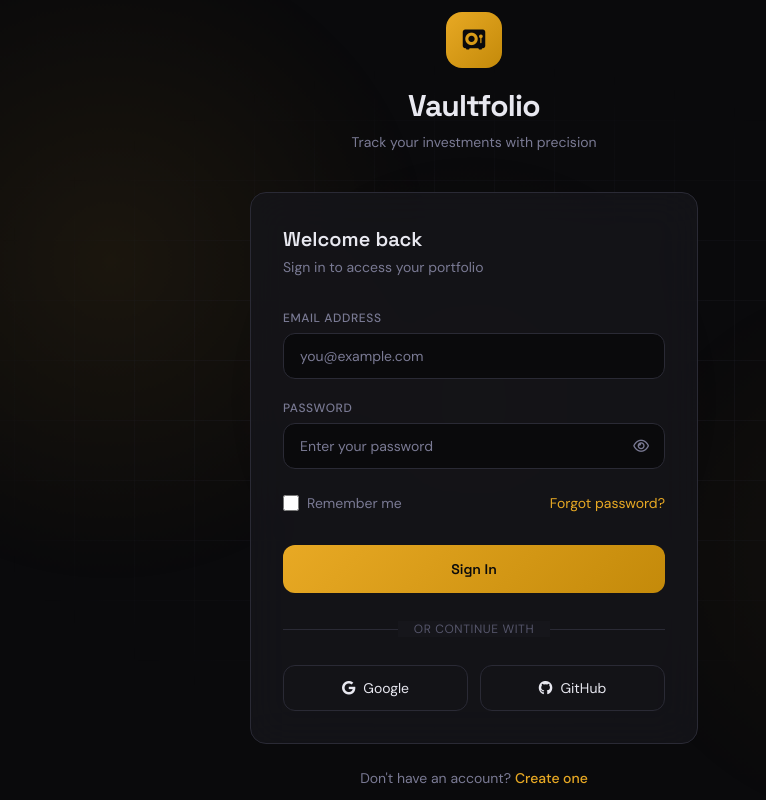
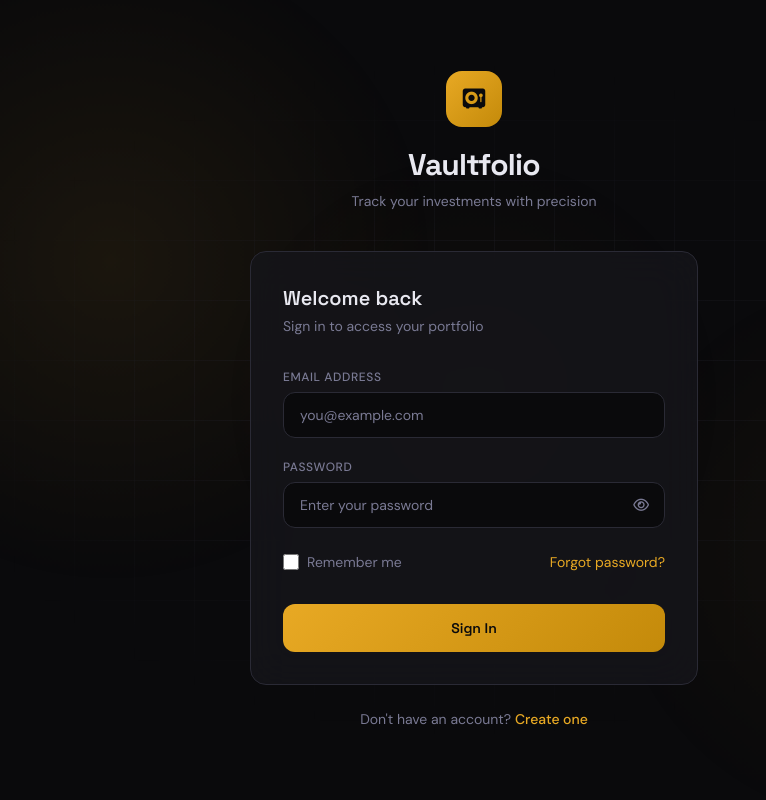
Before and after one commit to Yadav-Shivakant-Anilkumar/portfolio_tracker, a Flask app: page /login in a window 1280 px wide. Shown: the whole page, without its empty margins (166-932 px from the left). Run offline with Flask 3, Linux system fonts and the light colour scheme; parts of the project's set-up code (start-up, migrations or seed data) failed here and were passed over; some libraries are stand-ins or nearby versions.

Commit message:
the schem update and login page also get set

```diff
--- a/app.py
+++ b/app.py
@@ -2,9 +2,6 @@ from flask import Flask, render_template, request, redirect, url_for, flash, ses
 from werkzeug.security import generate_password_hash, check_password_hash
 from functools import wraps
 from flask_mysqldb import MySQL
-from flask_dance.contrib.google import make_google_blueprint, google
-from flask_dance.contrib.github import make_github_blueprint, github
-from flask_dance.consumer import oauth_authorized
 import config
 from datetime import datetime
 import json
@@ -128,8 +125,6 @@ def login_required(f):
 
 app = Flask(__name__)
 app.secret_key = os.environ.get("SECRET_KEY", "vaultfolio_super_secret_key_change_in_prod")
-# Required for OAuth over HTTP in development (NEVER use in production)
-os.environ.setdefault('OAUTHLIB_INSECURE_TRANSPORT', '1')
 
 # MySQL Config
 app.config['MYSQL_HOST']     = config.MYSQL_HOST
@@ -142,158 +137,6 @@ try:
 except Exception as e:
     print(f"Error initializing MySQL: {e}")
     mysql = None
-
-# ─────────────────────────────────────────────────
-# OAuth Blueprints  (Google & GitHub)
-# ─────────────────────────────────────────────────
-google_bp = make_google_blueprint(
-    client_id     = config.GOOGLE_CLIENT_ID,
-    client_secret = config.GOOGLE_CLIENT_SECRET,
-    scope         = ['openid', 'https://www.googleapis.com/auth/userinfo.email',
-                     'https://www.googleapis.com/auth/userinfo.profile'],
-    redirect_to   = 'google_oauth_callback',
-)
-github_bp = make_github_blueprint(
-    client_id     = config.GITHUB_CLIENT_ID,
-    client_secret = config.GITHUB_CLIENT_SECRET,
-    scope         = 'user:email',
-    redirect_to   = 'github_oauth_callback',
-)
-app.register_blueprint(google_bp, url_prefix='/login')
-app.register_blueprint(github_bp, url_prefix='/login')
-
-# ─────────────────────────────────────────────────
-# Shared OAuth helper: find-or-create user
-# ─────────────────────────────────────────────────
-def _oauth_login_or_register(provider: str, provider_user_id: str, email: str,
-                              first_name: str, last_name: str, access_token: str = None):
-    """Find an existing user linked to this OAuth account, or create one.
-    Sets the Flask session and returns True on success."""
-    if not mysql or not email:
-        flash("OAuth login failed: could not retrieve your email.", "error")
-        return False
-
-    cur = mysql.connection.cursor()
-    try:
-        # 1) Check if this provider account is already linked
-        cur.execute(
-            "SELECT user_id FROM oauth_providers WHERE provider=%s AND provider_user_id=%s",
-            (provider, str(provider_user_id))
-        )
-        row = cur.fetchone()
-
-        if row:
-            # Provider already linked — fetch user and log in
-            user_id = row[0]
-            cur.execute("SELECT first_name, last_name FROM users WHERE id=%s", [user_id])
-            u = cur.fetchone()
-            session['user_id']   = user_id
-            session['user_name'] = f"{u[0]} {u[1]}".strip() if u else email.split('@')[0]
-        else:
-            # 2) Check if the email is already registered (local account)
-            cur.execute("SELECT id, first_name, last_name FROM users WHERE email=%s", [email])
-            existing = cur.fetchone()
-
-            if existing:
-                # Link this provider to the existing account
-                user_id = existing[0]
-                session['user_name'] = f"{existing[1]} {existing[2]}".strip()
-            else:
-                # 3) Brand-new user — create a local account with a random password
-                import secrets
-                dummy_pw = generate_password_hash(secrets.token_hex(16))
-                cur.execute(
-                    "INSERT INTO users (first_name, last_name, email, password_hash) VALUES (%s,%s,%s,%s)",
-                    (first_name, last_name, email, dummy_pw)
-                )
-                mysql.connection.commit()
-                user_id = cur.lastrowid
-                session['user_name'] = f"{first_name} {last_name}".strip()
-
-            # Link this OAuth provider to the user
-            cur.execute(
-                """INSERT INTO oauth_providers (user_id, provider, provider_user_id, provider_email, access_token)
-                   VALUES (%s, %s, %s, %s, %s)
-                   ON DUPLICATE KEY UPDATE provider_email=%s, access_token=%s""",
-                (user_id, provider, str(provider_user_id), email, access_token,
-                 email, access_token)
-            )
-            mysql.connection.commit()
-
-            session['user_id'] = user_id
-
-        cur.close()
-        return True
-    except Exception as e:
-        print(f"OAuth DB error: {e}")
-        cur.close()
-        flash("An error occurred during login. Please try again.", "error")
-        return False
-
-
-# ─────────────────────────────────────────────────
-# OAuth Callback Routes
-# ─────────────────────────────────────────────────
-@app.route('/oauth/google/callback')
-def google_oauth_callback():
-    if not google.authorized:
-        flash("Google authorization failed or was cancelled.", "error")
-        return redirect(url_for('login'))
-    try:
-        resp = google.get('/oauth2/v2/userinfo')
-        if not resp.ok:
-            flash("Failed to fetch your Google profile.", "error")
-            return redirect(url_for('login'))
-        info        = resp.json()
-        provider_id = info.get('id', '')
-        email       = info.get('email', '')
-        first_name  = info.get('given_name', email.split('@')[0])
-        last_name   = info.get('family_name', '')
-        token       = google.token.get('access_token', '') if google.token else ''
-
-        if _oauth_login_or_register('google', provider_id, email, first_name, last_name, token):
-            flash(f"Welcome, {session.get('user_name', '')}! Signed in with Google.", "success")
-            return redirect(url_for('dashboard'))
-    except Exception as e:
-        print(f"Google callback error: {e}")
-        flash("Google login failed. Please try again.", "error")
-    return redirect(url_for('login'))
-
-
-@app.route('/oauth/github/callback')
-def github_oauth_callback():
-    if not github.authorized:
-        flash("GitHub authorization failed or was cancelled.", "error")
-        return redirect(url_for('login'))
-    try:
-        resp = github.get('/user')
-        if not resp.ok:
-            flash("Failed to fetch your GitHub profile.", "error")
-            return redirect(url_for('login'))
-        info        = resp.json()
-        provider_id = str(info.get('id', ''))
-        name_parts  = (info.get('name') or info.get('login', 'GitHub User')).split(' ', 1)
-        first_name  = name_parts[0]
-        last_name   = name_parts[1] if len(name_parts) > 1 else ''
-        token       = github.token.get('access_token', '') if github.token else ''
-
-        # GitHub may not return email in /user — fetch from /user/emails
-        email = info.get('email') or ''
-        if not email:
-            emails_resp = github.get('/user/emails')
-            if emails_resp.ok:
-                for e in emails_resp.json():
-                    if e.get('primary') and e.get('verified'):
-                        email = e.get('email', '')
-                        break
-
-        if _oauth_login_or_register('github', provider_id, email, first_name, last_name, token):
-            flash(f"Welcome, {session.get('user_name', '')}! Signed in with GitHub.", "success")
-            return redirect(url_for('dashboard'))
-    except Exception as e:
-        print(f"GitHub callback error: {e}")
-        flash("GitHub login failed. Please try again.", "error")
-    return redirect(url_for('login'))
 
 @app.before_request
 def fetch_portfolios():
--- a/requirements.txt
+++ b/requirements.txt
@@ -1,6 +1,6 @@
 flask
 flask-mysqldb
-flask-dance
+
 python-dotenv
 werkzeug
 yfinance
--- a/templates/login.html
+++ b/templates/login.html
@@ -45,21 +45,6 @@
         </button>
       </form>
 
-      <div class="relative my-7">
-        <div class="absolute inset-0 flex items-center"><div class="w-full border-t border-vault-700"></div></div>
-        <div class="relative flex justify-center"><span class="bg-vault-850 px-4 text-xs text-vault-500 uppercase tracking-wider">or continue with</span></div>
-      </div>
-
-      <div class="grid grid-cols-2 gap-3">
-        <a href="{{ url_for('google.login') }}" id="google-oauth-btn"
-           class="btn-ghost py-3 rounded-xl text-sm flex items-center justify-center gap-2 no-underline">
-          <i class="fa-brands fa-google"></i> Google
-        </a>
-        <a href="{{ url_for('github.login') }}" id="github-oauth-btn"
-           class="btn-ghost py-3 rounded-xl text-sm flex items-center justify-center gap-2 no-underline">
-          <i class="fa-brands fa-github"></i> GitHub
-        </a>
-      </div>
     </div>
 
     <p class="text-center text-sm text-vault-400 mt-6">
```
Also changed, not shown: config.py (+0 -12 lines), database/schema.sql (+0 -18 lines), templates/register.html (+0 -15 lines).
